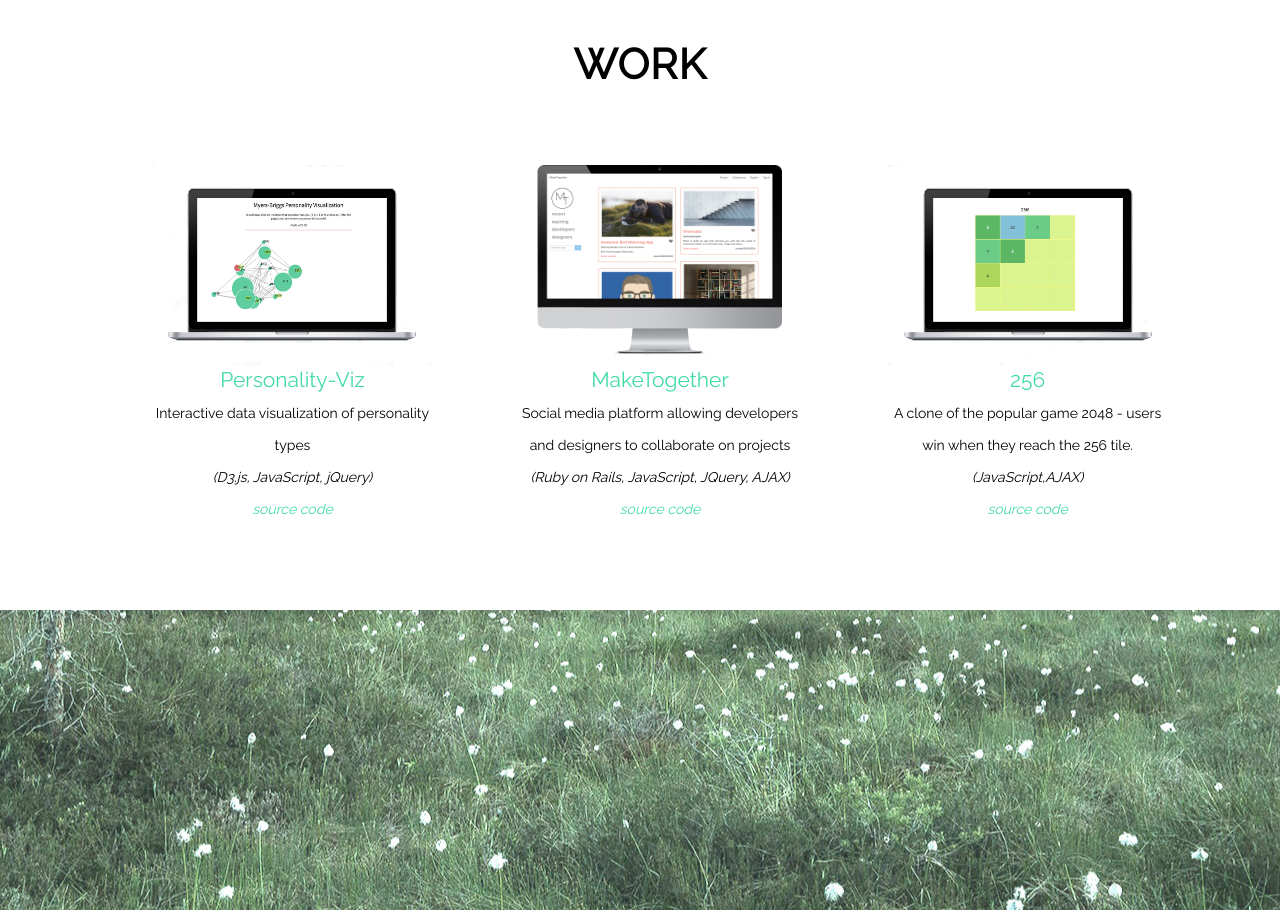
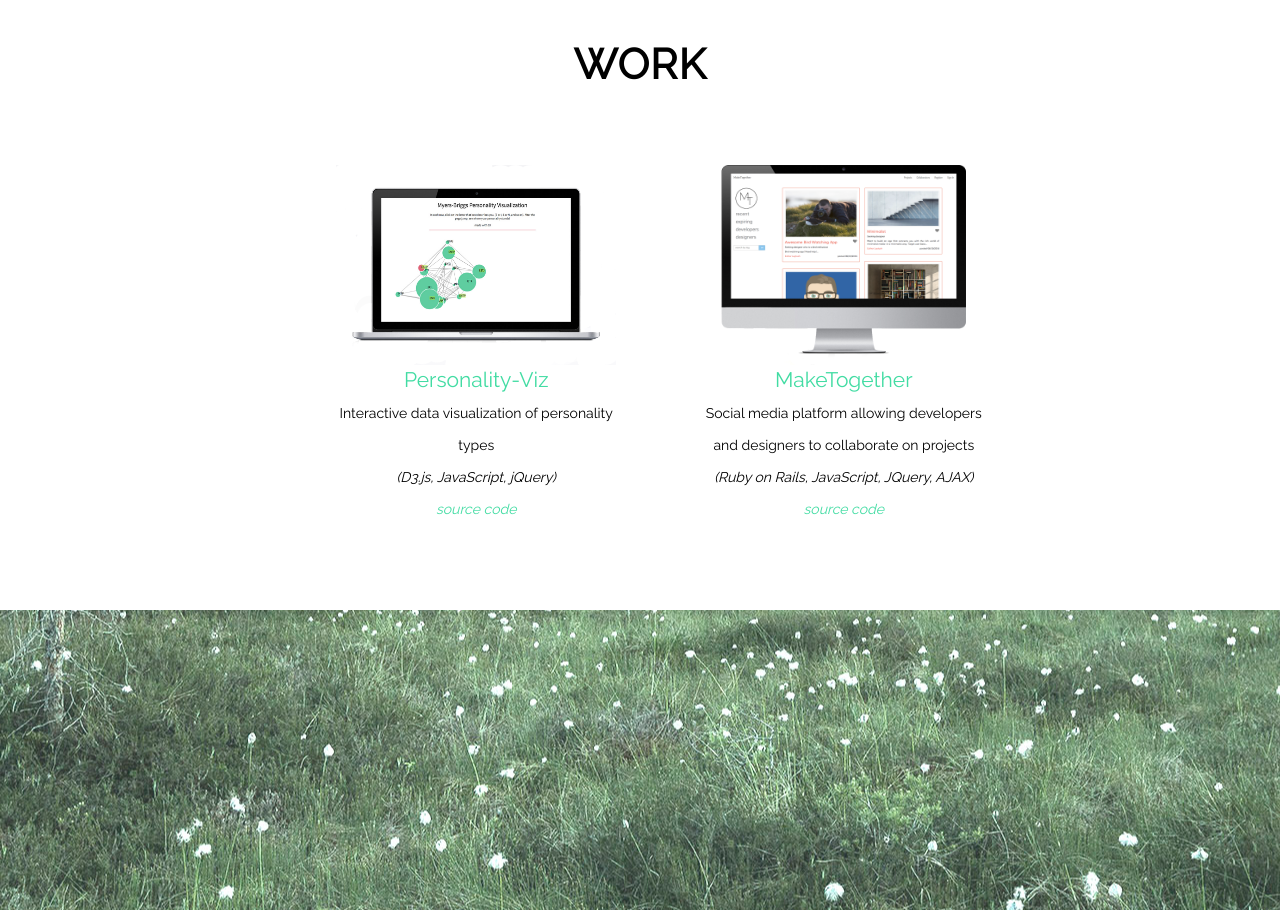
Before and after one commit to LisaBee224/LisaBee224.github.io, a plain HTML site: page index.html in a window 1280 px wide. Shown: the part 1680-2600 px from the top of the page. Drawn offline with Linux system fonts and the light colour scheme; a web font is replaced by a local one.

Commit message:
Remove 256

```diff
--- a/index.html
+++ b/index.html
@@ -104,7 +104,7 @@
                     <ul>
                     <li><img src="img/mockup_mb.png" width="280" height="200"/><br><a href="http://lisabee224.github.io/d3-personality-viz/" target="_blank">Personality-Viz</a><br><p><span class="desc">Interactive data visualization of personality types <br><i>(D3.js, JavaScript, jQuery)<br><a href="https://github.com/LisaBee224/d3-personality-viz" target="_blank">source code</a></span></p></i></li>
                      <li><img src="img/desktop_mockup.png" width="280" height="200"/><br><a href="http://make-together.herokuapp.com" target="_blank">MakeTogether</a><span class="desc"><br><p><span class="desc">Social media platform allowing developers and designers to collaborate on projects<br><i>(Ruby on Rails, JavaScript, JQuery, AJAX)<br><a href="https://github.com/mindplace/make-together" target="_blank">source code</a></i></span></p></li>
-                         <li><img src="img/mockup_256.png" width="280" height="200"/><br><a href="https://LisaBee224/github.io/256-game" target="_blank">256</a><span class="desc"><br><p><span class="desc">A clone of the popular game 2048 - users win when they reach the 256 tile.<br><i>(JavaScript,AJAX)<br><a href="https://github.com/LisaBee224/256-game" target="_blank">source code</a></i></span></p></li>
+
 
 
                 </ul>
```
